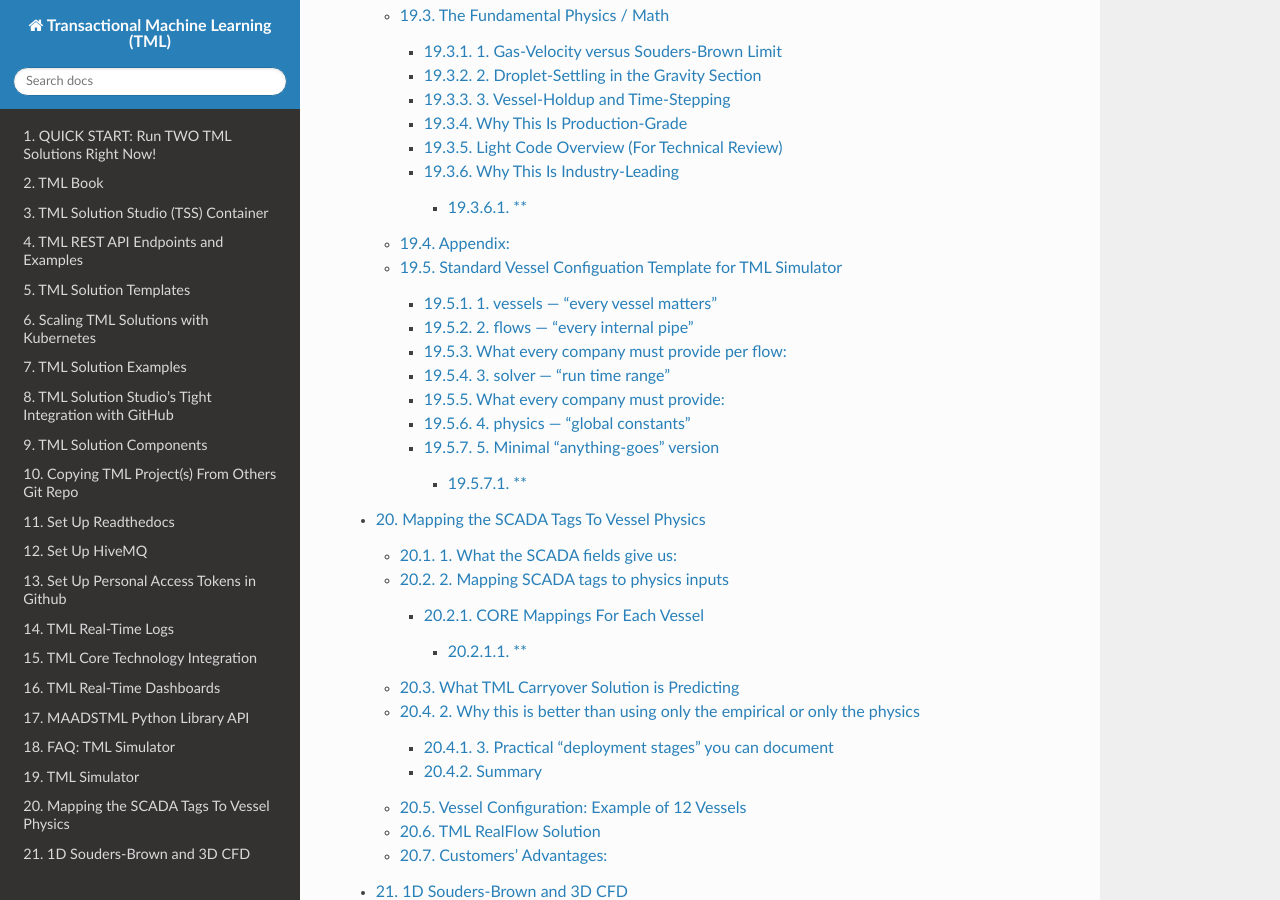
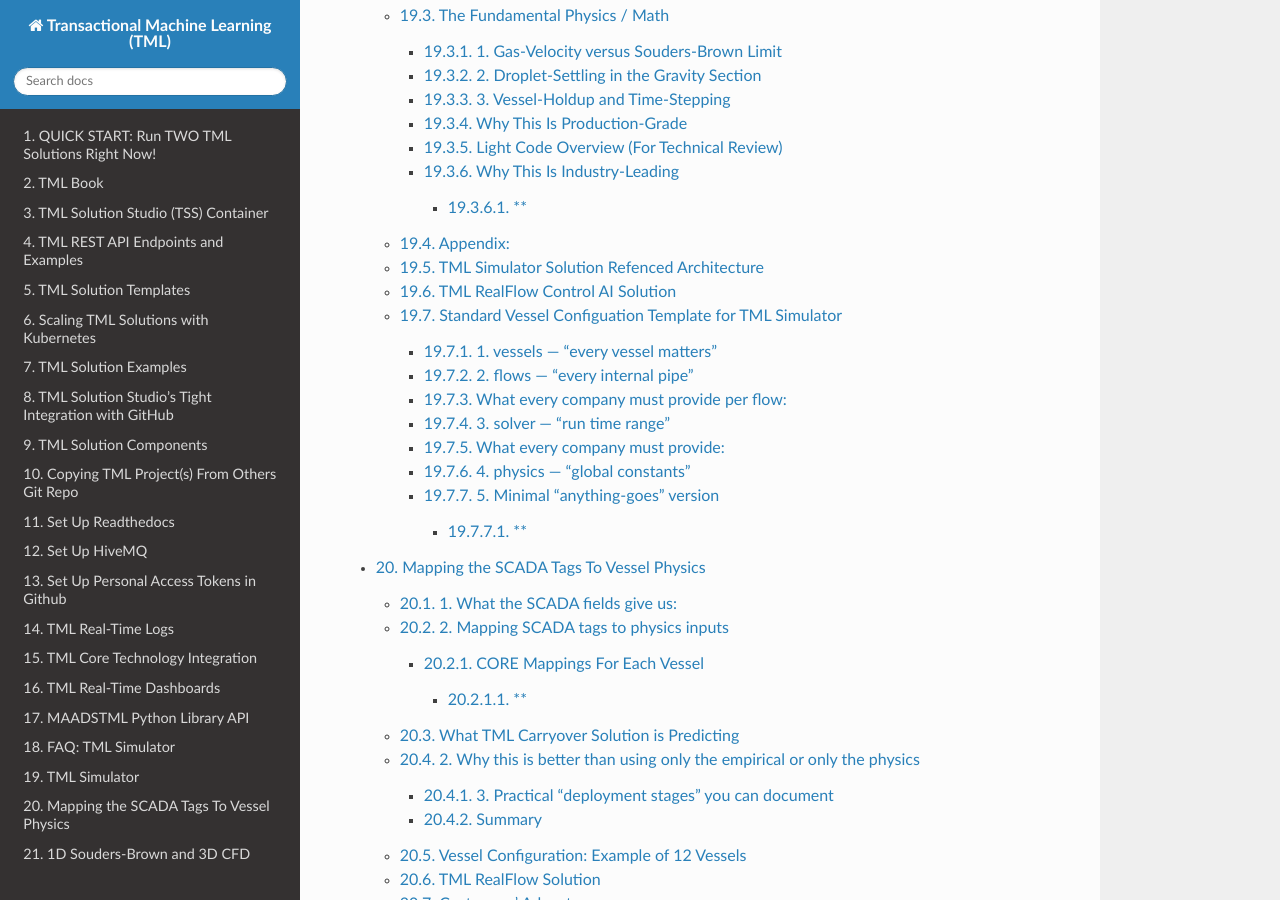
Before and after one commit to smaurice101/readthedocs, a Sphinx documentation site: the page built from docs/source/index.rst, in a window 1280 px wide and 900 px high, scrolled down 11155 px. Built offline with Sphinx 7.4.7 and the Read the Docs theme 3.1.0, drawn with Linux system fonts in a browser that asks for light colours; pages that are not in the unit, such as notebooks, are missing from menus; some of the changed text lies outside the part shown.

Commit message:
Update tmlsimulator.rst

```diff
--- a/docs/source/tmlsimulator.rst
+++ b/docs/source/tmlsimulator.rst
@@ -308,6 +308,23 @@
 
 Appendix:
 ------------
+
+TML Simulator Solution Refenced Architecture
+--------------------------------
+
+The TML simulator is integrated with SCADA/DCS and integrated with real-time TML, AI and Agentic AI right from the dashboard.
+
+.. figure:: rlflowarch.png
+   :scale: 60%
+
+TML RealFlow Control AI Solution
+--------------------------------
+
+The TML simulator is integrated with the TML RealFlow Control AI Dashboard.
+
+.. figure:: rlflow.png
+   :scale: 60%
+
 
 Standard Vessel Configuation Template for TML Simulator
 -------------------------------------------------------
```
